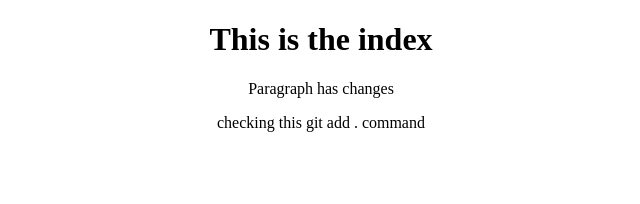
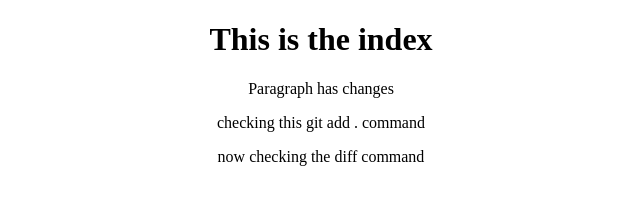
Before and after one commit to Shabair/testing, a plain HTML site: page index.html in a window 1280 px wide. Shown: the whole page, without its empty margins (319-959 px from the left). Drawn offline with Linux system fonts and the light colour scheme.

Commit message:
checking the diff command

```diff
--- a/index.html
+++ b/index.html
@@ -8,6 +8,7 @@
 	<h1>This is the index</h1>
 	<p>Paragraph has changes</p>
 	<p>checking this git add . command</p>
+	<p>now checking the diff command</p>
 </center>
 </body>
 </html>
```
